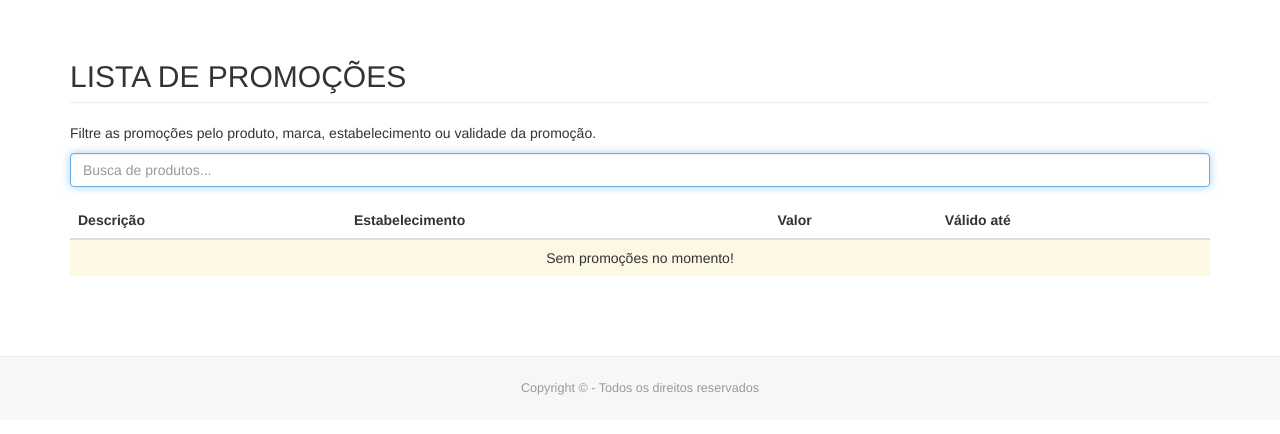
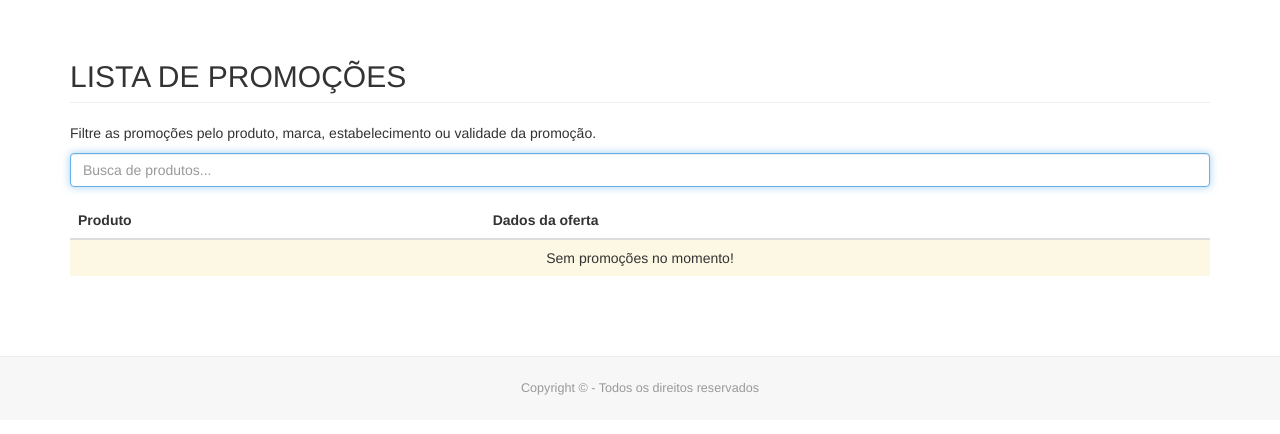
Before and after one commit to kaiserthiago/market, a Django app: page /promocao in a window 1280 px wide. Shown: the part 52-486 px from the top of the page. Run offline with Django 3.2, Linux system fonts and the light colour scheme; data that the repository does not hold is empty; some libraries are stand-ins or nearby versions.

Commit message:
new promotion

```diff
--- a/market/settings.py
+++ b/market/settings.py
@@ -139,4 +139,9 @@ ALGOLIA = {
 }
 
 LOGIN_REDIRECT_URL = '/'
+
 LOGIN_URL = '/login'
+
+# DATE_FORMAT = 'd/m/Y'
+
+DATETIME_INPUT_FORMATS = '%m/%d/%Y'
--- a/supermarket/templates/supermarket/promocoes.html
+++ b/supermarket/templates/supermarket/promocoes.html
@@ -80,36 +80,47 @@
             <div class="form-group">
                 <input id="myInput" type="text" class="form-control" placeholder="Busca de produtos..." autofocus/>
             </div>
+        </div>
+    </section>
 
+    <section class="section-content">
+        <div class="container">
             <table class="table table-striped">
                 <thead>
-                <th colspan="2">Descrição</th>
-                <th>Estabelecimento</th>
-                <th>Valor</th>
-                <th>Válido até</th>
+                <th colspan="2">Produto</th>
+                {#                <th>Estabelecimento</th>#}
+                <th>Dados da oferta</th>
+                {#                <th>Válido até</th>#}
                 </thead>
                 <tbody id="myTable">
                 {% for produto in todos_produtos %}
 
                     <tr class='clickable-row'
                         data-href={% url 'supermarket.promocao_por_produto' produto.produto.id %} style="cursor:pointer">
-                        <td style="padding: 5px" style="vertical-align: middle">
-                            <img src="{{ produto.produto.imagem.url }}" class="img-responsive"
-                                 width="75">
+                        <td style="vertical-align: middle">
+                            <img src="{{ produto.produto.imagem.url }}" class="img-responsive" style="max-width: 80px">
                         </td>
-                        <td style="vertical-align: middle">{{ produto.produto.descricao }}<br>
-                            {{ produto.produto.marca }}<br>{{ produto.produto.unidade_de_medida }}</td>
-                        <td style="vertical-align: middle">{{ produto.cliente.nome_fantasia }}</td>
-                        <td style="vertical-align: middle">R$ {{ produto.valor }}</td>
-                        <td style="vertical-align: middle">{{ produto.data_fim }}</td>
+                        <td style="vertical-align: middle">
+                            <p>{{ produto.produto.descricao }}</p>
+                            <p>{{ produto.produto.marca }}</p>
+                            <p>{{ produto.produto.unidade_de_medida }}</p>
+                        </td>
+                        {#                        <td style="vertical-align: middle">{{ produto.cliente.nome_fantasia }}</td>#}
+                        <td style="vertical-align: middle">
+                            <p><strong>Local: </strong>{{ produto.cliente.nome_fantasia }}</p>
+                            <p><strong>Valor: </strong>R$ {{ produto.valor }}</p>
+                            <p><strong>Vigência: </strong>{{ produto.data_fim }}</p>
+                        </td>
+                        {#                        <td style="vertical-align: middle">{{ produto.data_fim }}</td>#}
                     </tr>
                 {% empty %}
                     <tr>
-                        <td colspan="7" class="text-center bg-warning">Sem promoções no momento!</td>
+                        <td colspan="3" class="text-center bg-warning">Sem promoções no momento!</td>
                     </tr>
                 {% endfor %}
                 </tbody>
             </table>
+        </div>
         {#    <div class="form-group">#}
         {#        <input class="form-control" type="search" id="myInput" placeholder="Busca por produtos..."#}
         {#               autocomplete="off" autofocus/>#}
--- a/supermarket/views.py
+++ b/supermarket/views.py
@@ -1,7 +1,7 @@
 from django.contrib.auth.decorators import login_required
 from django.contrib.auth.models import User
 from django.core.paginator import Paginator, PageNotAnInteger, EmptyPage
-from django.db.models import Avg, Count
+from django.db.models import Avg, Count, Min
 from datetime import date
 from django.shortcuts import render, redirect, get_object_or_404
 import json
@@ -44,9 +44,9 @@ def promocao_por_produto(request, produto_id):
     # for cliente in cont:
     #     teste = Promocao.objects.filter(produto=produto_id, cliente=cliente.id).order_by('data_inicio')
 
-    queryset = Promocao.objects.filter(produto=produto_id).order_by('data_inicio')
+    queryset = Promocao.objects.filter(produto=produto_id).annotate(min_valor=Min('valor')).order_by('data_inicio')
     datas = [obj.data_inicio for obj in queryset]
-    precos = [float(obj.valor) for obj in queryset]
+    precos = [float(obj.min_valor) for obj in queryset]
 
     context = {
         'todos_produtos': filtro_produtos,
```
Lines whose indentation alone changed are shown as unchanged.
